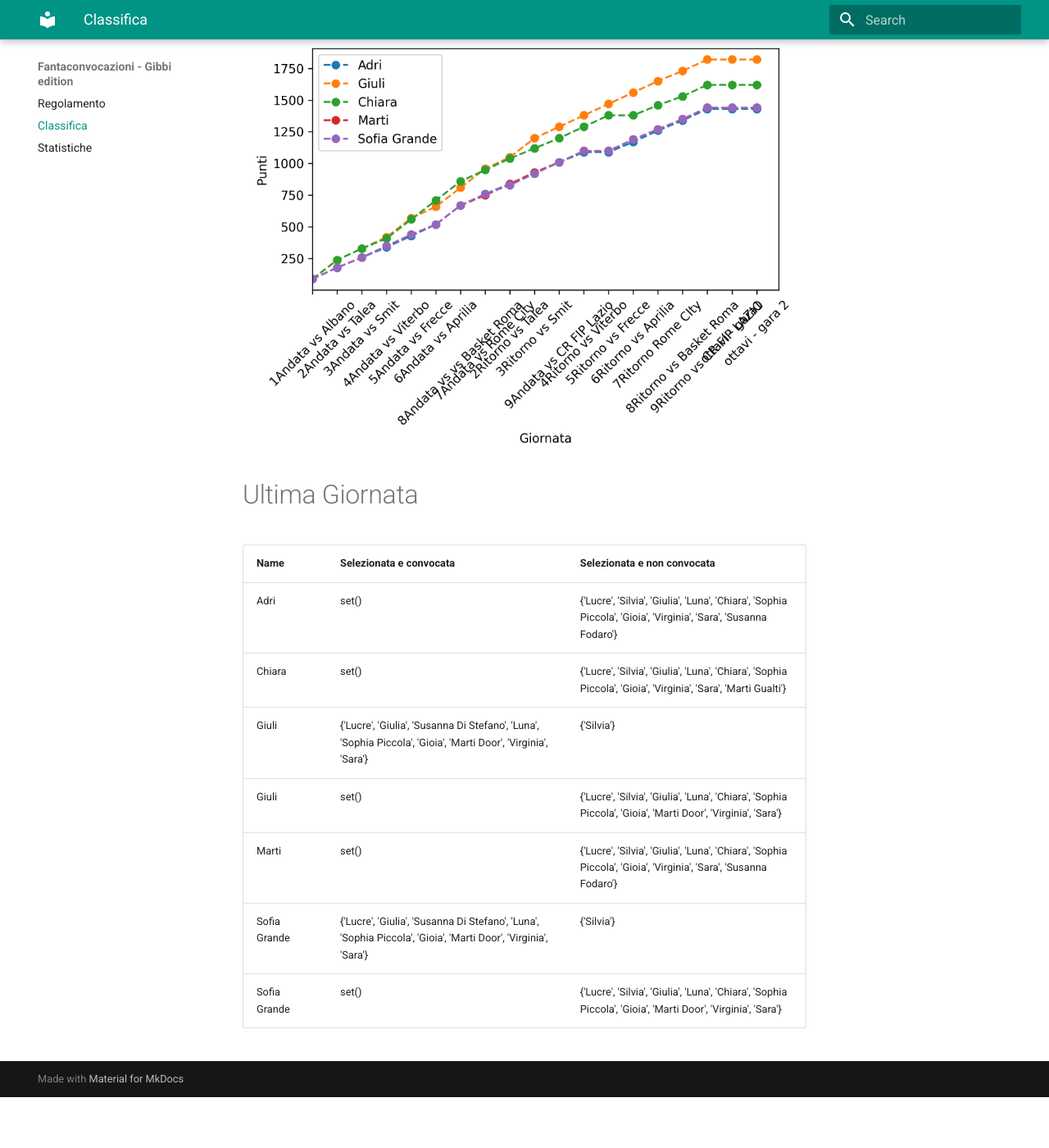
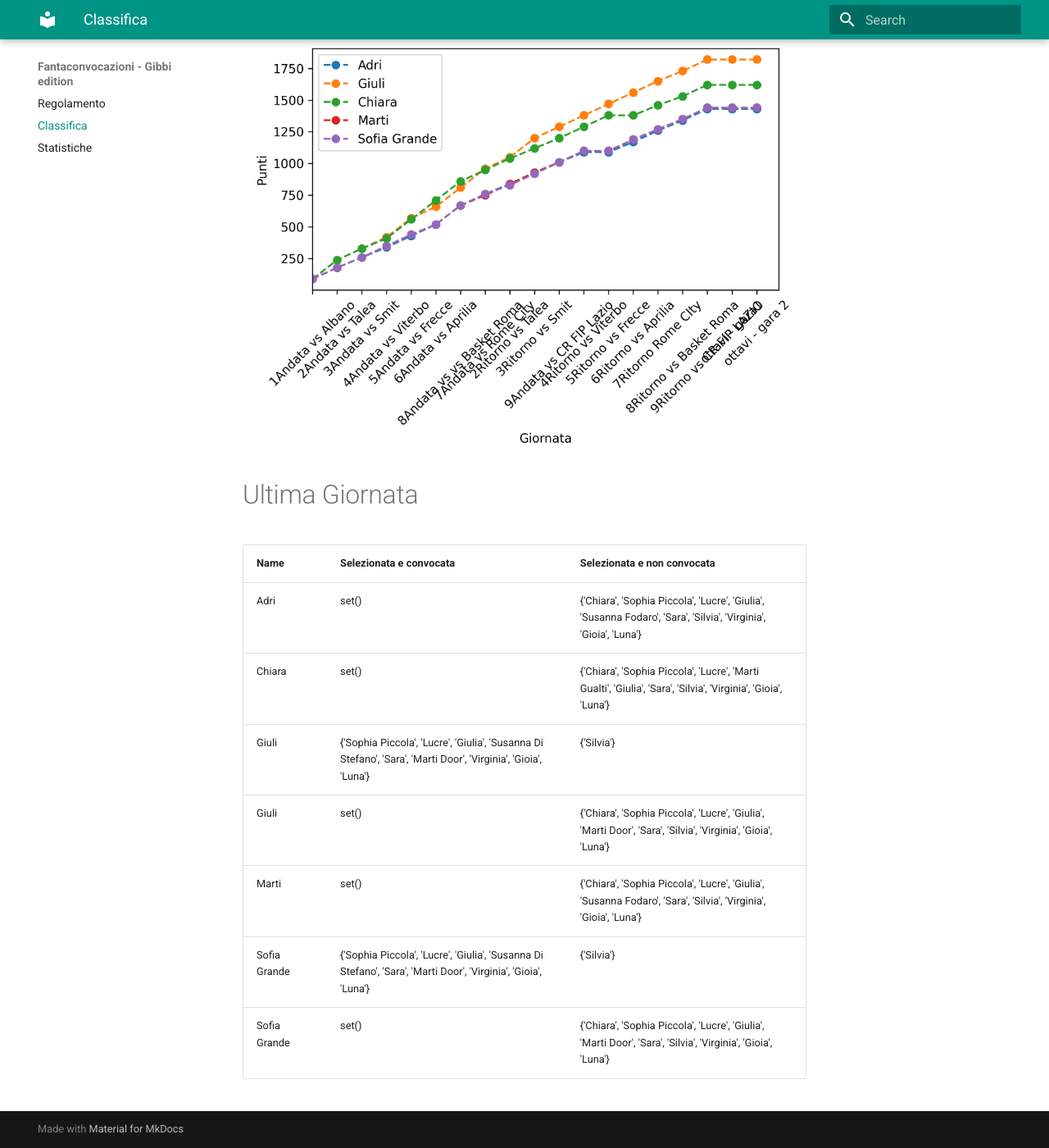
Before and after one commit to martinig94/fantagibbi, an MkDocs documentation site: the page built from docs/Classifica.md, in a window 1280 px wide and 1400 px high, scrolled down 565 px. Shown: the whole window at 82% size. Built offline with MkDocs 1.6.1 and Material for MkDocs 9.7.7, drawn with Linux system fonts in a browser that asks for light colours; before the commit the page ends 1903 px from its top, so only the background shows below that.

Commit message:
Auto-update from main.py

```diff
--- a/docs/Classifica.md
+++ b/docs/Classifica.md
@@ -18,11 +18,11 @@
 <!-- START_TABLE CORRECT -->
 | Name         | Selezionata e convocata                                                                                        | Selezionata e non convocata                                                                                      |
 |:-------------|:---------------------------------------------------------------------------------------------------------------|:-----------------------------------------------------------------------------------------------------------------|
-| Adri         | set()                                                                                                          | {'Lucre', 'Silvia', 'Giulia', 'Luna', 'Chiara', 'Sophia Piccola', 'Gioia', 'Virginia', 'Sara', 'Susanna Fodaro'} |
-| Chiara       | set()                                                                                                          | {'Lucre', 'Silvia', 'Giulia', 'Luna', 'Chiara', 'Sophia Piccola', 'Gioia', 'Virginia', 'Sara', 'Marti Gualti'}   |
-| Giuli        | {'Lucre', 'Giulia', 'Susanna Di Stefano', 'Luna', 'Sophia Piccola', 'Gioia', 'Marti Door', 'Virginia', 'Sara'} | {'Silvia'}                                                                                                       |
-| Giuli        | set()                                                                                                          | {'Lucre', 'Silvia', 'Giulia', 'Luna', 'Chiara', 'Sophia Piccola', 'Gioia', 'Marti Door', 'Virginia', 'Sara'}     |
-| Marti        | set()                                                                                                          | {'Lucre', 'Silvia', 'Giulia', 'Luna', 'Chiara', 'Sophia Piccola', 'Gioia', 'Virginia', 'Sara', 'Susanna Fodaro'} |
-| Sofia Grande | {'Lucre', 'Giulia', 'Susanna Di Stefano', 'Luna', 'Sophia Piccola', 'Gioia', 'Marti Door', 'Virginia', 'Sara'} | {'Silvia'}                                                                                                       |
-| Sofia Grande | set()                                                                                                          | {'Lucre', 'Silvia', 'Giulia', 'Luna', 'Chiara', 'Sophia Piccola', 'Gioia', 'Marti Door', 'Virginia', 'Sara'}     |
+| Adri         | set()                                                                                                          | {'Chiara', 'Sophia Piccola', 'Lucre', 'Giulia', 'Susanna Fodaro', 'Sara', 'Silvia', 'Virginia', 'Gioia', 'Luna'} |
+| Chiara       | set()                                                                                                          | {'Chiara', 'Sophia Piccola', 'Lucre', 'Marti Gualti', 'Giulia', 'Sara', 'Silvia', 'Virginia', 'Gioia', 'Luna'}   |
+| Giuli        | {'Sophia Piccola', 'Lucre', 'Giulia', 'Susanna Di Stefano', 'Sara', 'Marti Door', 'Virginia', 'Gioia', 'Luna'} | {'Silvia'}                                                                                                       |
+| Giuli        | set()                                                                                                          | {'Chiara', 'Sophia Piccola', 'Lucre', 'Giulia', 'Marti Door', 'Sara', 'Silvia', 'Virginia', 'Gioia', 'Luna'}     |
+| Marti        | set()                                                                                                          | {'Chiara', 'Sophia Piccola', 'Lucre', 'Giulia', 'Susanna Fodaro', 'Sara', 'Silvia', 'Virginia', 'Gioia', 'Luna'} |
+| Sofia Grande | {'Sophia Piccola', 'Lucre', 'Giulia', 'Susanna Di Stefano', 'Sara', 'Marti Door', 'Virginia', 'Gioia', 'Luna'} | {'Silvia'}                                                                                                       |
+| Sofia Grande | set()                                                                                                          | {'Chiara', 'Sophia Piccola', 'Lucre', 'Giulia', 'Marti Door', 'Sara', 'Silvia', 'Virginia', 'Gioia', 'Luna'}     |
 <!-- END_TABLE CORRECT -->
```
